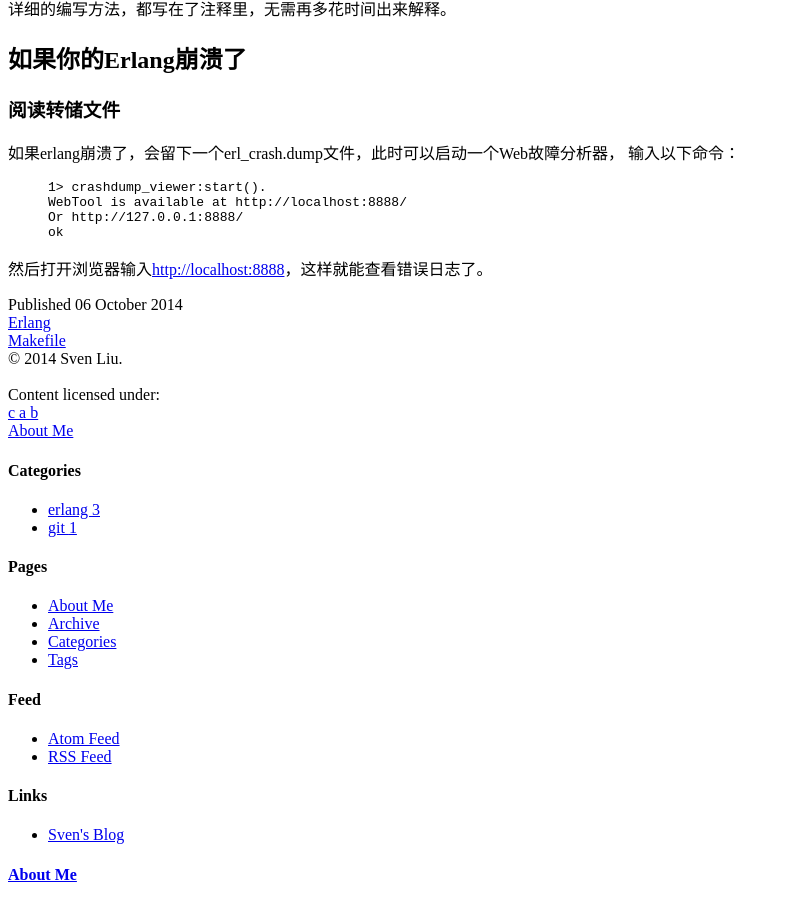
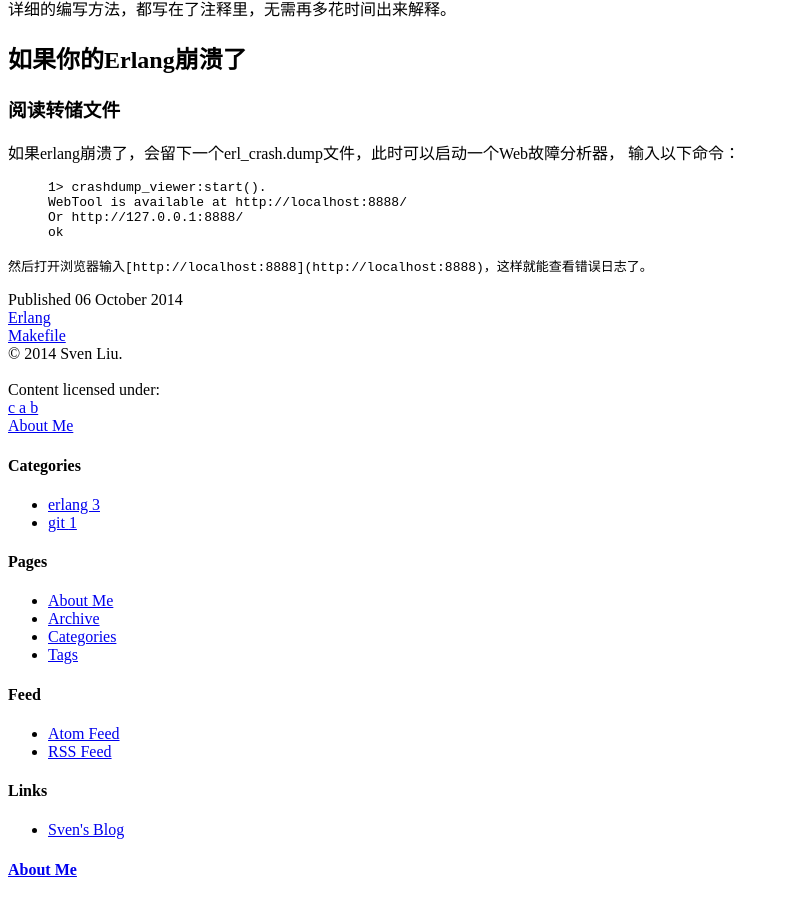
Before and after one commit to bucketheadv/simleyyt-mine, a Jekyll site: the page built from _posts/2014-10-06-erlang-makefile.md, in a window 1280 px wide and 900 px high, scrolled down 2556 px. Shown: the whole window, without its empty margins (0-789 px from the left). Built offline with Jekyll 4.4.1, drawn with Linux system fonts in a browser that asks for light colours; nearby versions of some CDN libraries; library files that are not in the unit come from our copies; comment, search, counter and statistics services are not loaded.

Commit message:
Modified the erlang-makefile article

```diff
--- a/_posts/2014-10-06-erlang-makefile.md
+++ b/_posts/2014-10-06-erlang-makefile.md
@@ -141,4 +141,4 @@ WebTool is available at http://localhost:8888/
 Or http://127.0.0.1:8888/
 ok
 {% endhighlight %}
-然后打开浏览器输入[http://localhost:8888](http://localhost:8888)，这样就能查看错误日志了。
+`然后打开浏览器输入[http://localhost:8888](http://localhost:8888)，这样就能查看错误日志了。`
```
